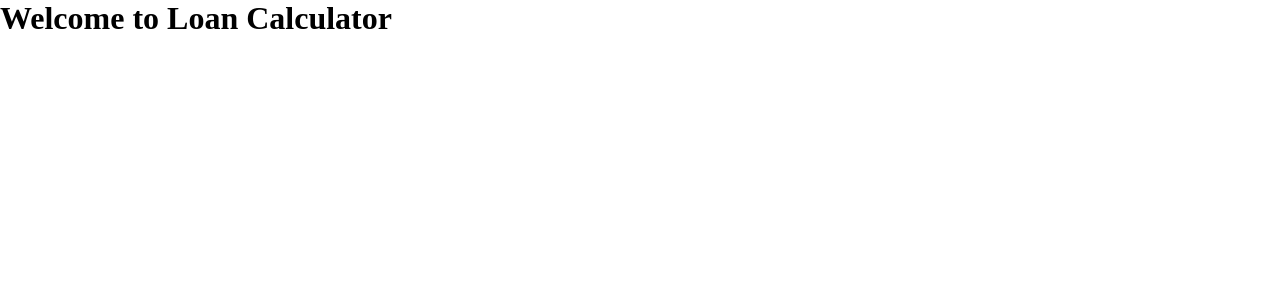
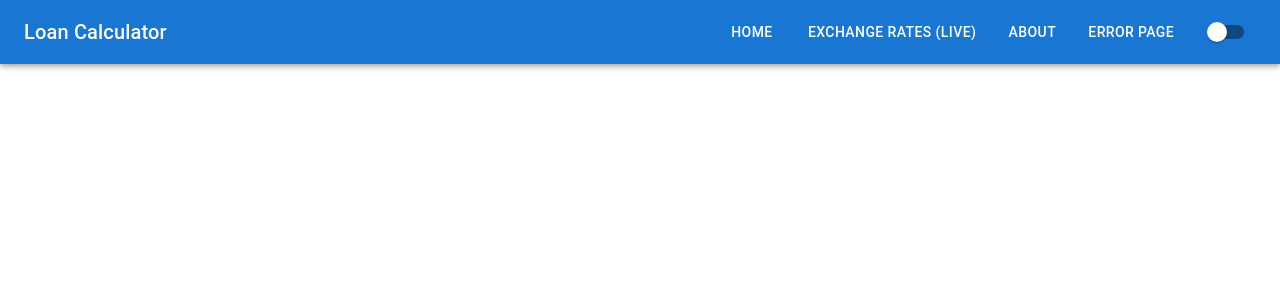
Before and after one commit to pammu453/loan-calculator, a React (Vite) app: page / in a window 1280 px wide. Shown: the top 300 px of the page. Built offline with nearby package versions, Linux system fonts and the light colour scheme.

Commit message:
add navbar and drawer

```diff
--- a/src/App.jsx
+++ b/src/App.jsx
@@ -1,9 +1,10 @@
 import React from 'react'
+import Navbar from './components/Navbar'
 
 const App = () => {
   return (
     <>
-      <h1>Welcome to Loan Calculator</h1>
+      <Navbar />
     </>
   )
 }
--- /dev/null
+++ b/src/components/MobileDrawer.jsx
@@ -0,0 +1,46 @@
+import React from 'react';
+import {
+    Box,
+    Drawer,
+    List,
+    ListItem,
+    ListItemButton,
+    ListItemText,
+    Switch,
+} from '@mui/material';
+
+
+const MobileDrawer = ({ open, onClose, navItems, darkMode, setDarkMode }) => {
+    const drawerContent = (
+        <Box
+            sx={{ width: 250 }}
+            role="presentation"
+            onClick={onClose}
+            onKeyDown={onClose}
+        >
+            <List>
+                {navItems.map((text) => (
+                    <ListItem key={text} disablePadding>
+                        <ListItemButton>
+                            <ListItemText primary={text} />
+                        </ListItemButton>
+                    </ListItem>
+                ))}
+                <ListItem>
+                    <Switch
+                        checked={darkMode}
+                        onChange={() => setDarkMode((prev) => !prev)}
+                    />
+                </ListItem>
+            </List>
+        </Box>
+    );
+
+    return (
+        <Drawer anchor="left" open={open} onClose={onClose}>
+            {drawerContent}
+        </Drawer>
+    );
+}
+
+export default MobileDrawer
--- /dev/null
+++ b/src/components/Navbar.jsx
@@ -0,0 +1,70 @@
+import React, { useState } from 'react';
+import {
+    AppBar,
+    Toolbar,
+    IconButton,
+    Typography,
+    Box,
+    Button,
+    useMediaQuery,
+    useTheme,
+    Switch,
+} from '@mui/material';
+import MenuIcon from '@mui/icons-material/Menu';
+import MobileDrawer from './MobileDrawer';
+
+export default function Navbar() {
+    const [drawerOpen, setDrawerOpen] = useState(false);
+    const [darkMode, setDarkMode] = useState(false);
+
+    const theme = useTheme();
+    const isMobile = useMediaQuery(theme.breakpoints.down('md'));
+
+    const navItems = ['Home', 'Exchange Rates (Live)', 'About', 'Error Page'];
+
+    const toggleDrawer = (open) => () => {
+        setDrawerOpen(open);
+    };
+
+    return (
+        <>
+            <AppBar position="static">
+                <Toolbar sx={{ justifyContent: 'space-between' }}>
+                    <Typography variant="h6" sx={{ flexGrow: 1 }}>
+                        Loan Calculator
+                    </Typography>
+
+                    {isMobile ? (
+                        <IconButton
+                            color="inherit"
+                            edge="end"
+                            onClick={toggleDrawer(true)}
+                        >
+                            <MenuIcon />
+                        </IconButton>
+                    ) : (
+                        <Box sx={{ display: 'flex', alignItems: 'center', gap: 2 }}>
+                            {navItems.map((item) => (
+                                <Button key={item} color="inherit">
+                                    {item}
+                                </Button>
+                            ))}
+                            <Switch
+                                checked={darkMode}
+                                onChange={() => setDarkMode((prev) => !prev)}
+                            />
+                        </Box>
+                    )}
+                </Toolbar>
+            </AppBar>
+
+            <MobileDrawer
+                open={drawerOpen}
+                onClose={toggleDrawer(false)}
+                navItems={navItems}
+                darkMode={darkMode}
+                setDarkMode={setDarkMode}
+            />
+        </>
+    );
+}
```
